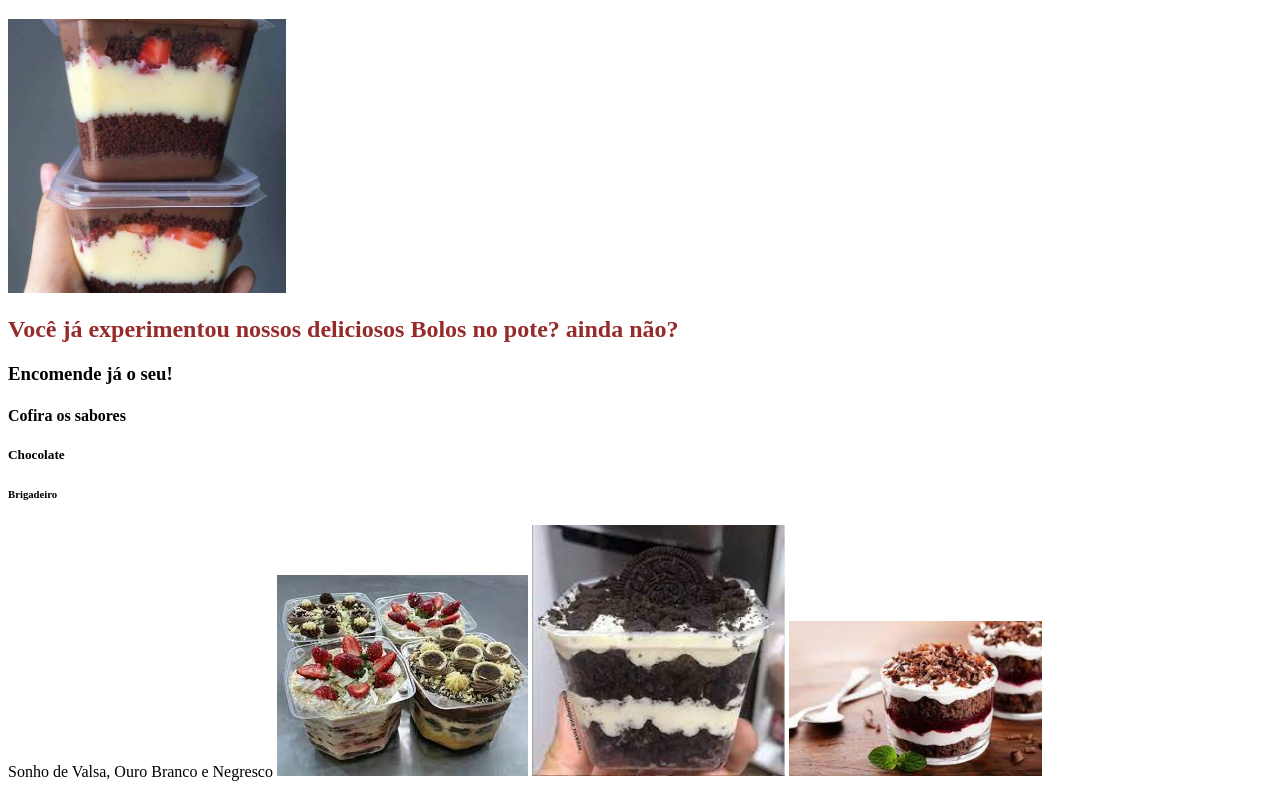
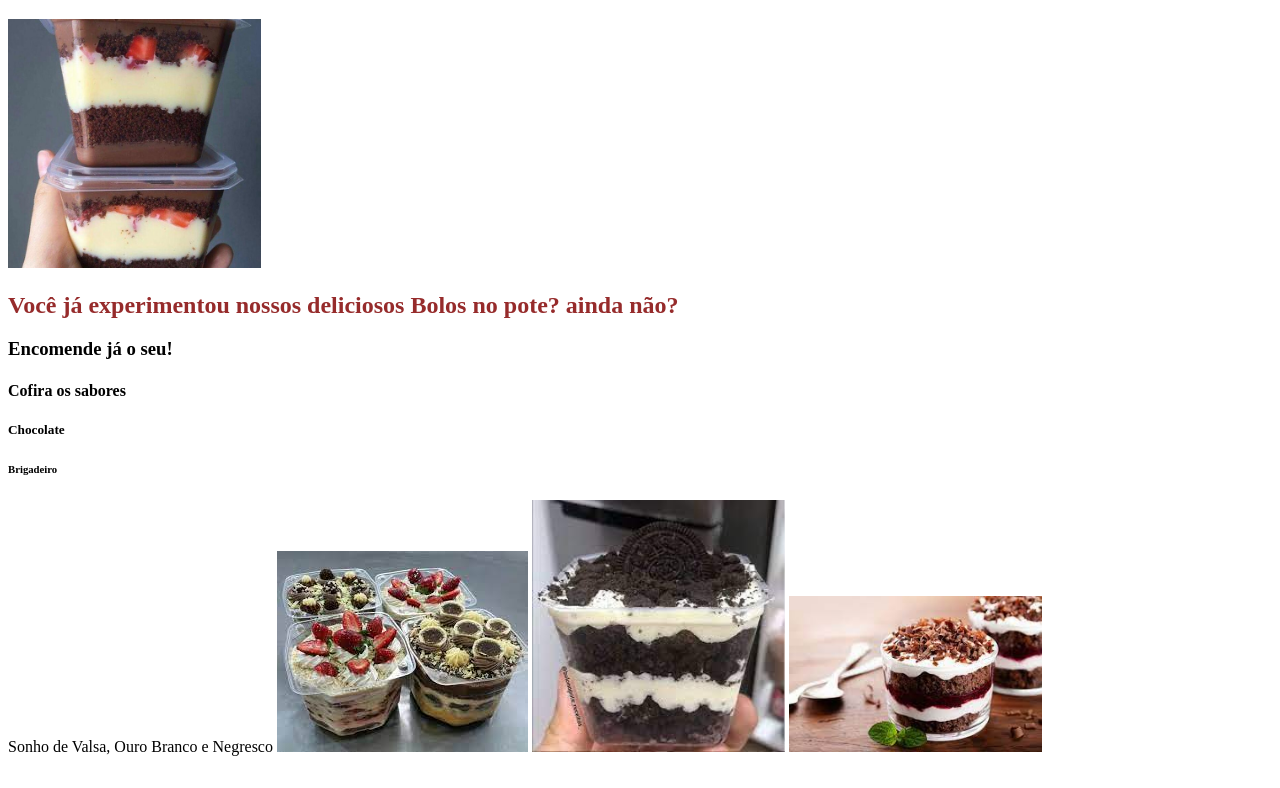
Before and after one commit to isinhaaaaa/prova, a plain HTML site: page index.html in a window 1280 px wide. Shown: the part 61-849 px from the top of the page. After the commit the page ends 825 px from the top, so only its background shows below. Drawn offline with Linux system fonts and the light colour scheme.

Commit message:
testeeeeeeeeeeeeeeeeeeee

```diff
--- a/style.css
+++ b/style.css
@@ -1,14 +1,20 @@
 h1 {color :rgb(250, 4, 4);
 }
+
 h1 {text-align: :center;
 }
+
 h2 {color :rgb(150, 43, 43);
 }
-#ima1 {width:22% ;
+
+#ima1 {width:20% ;
 }
+
 #ima2 {width:20% ;
 }
+
 #ima3 {width:20% ;
 }
+
 #ima4 {width:20% ;
 }
```
